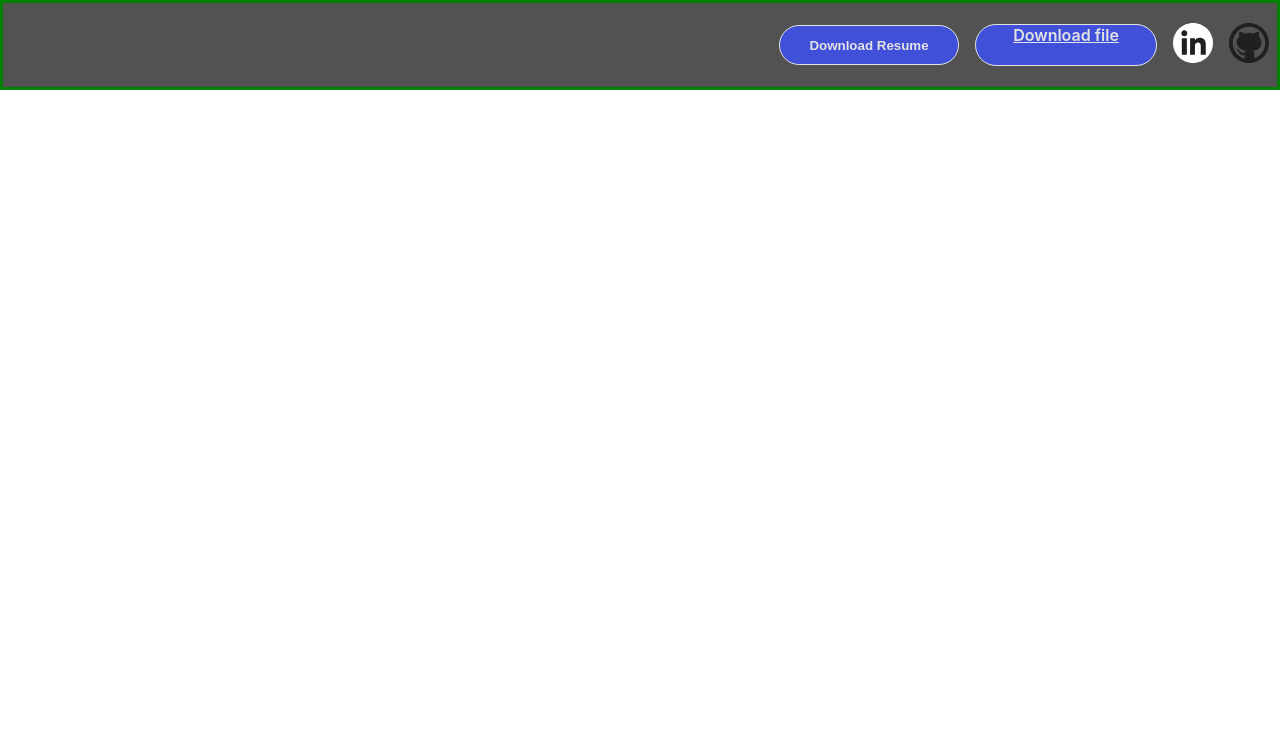
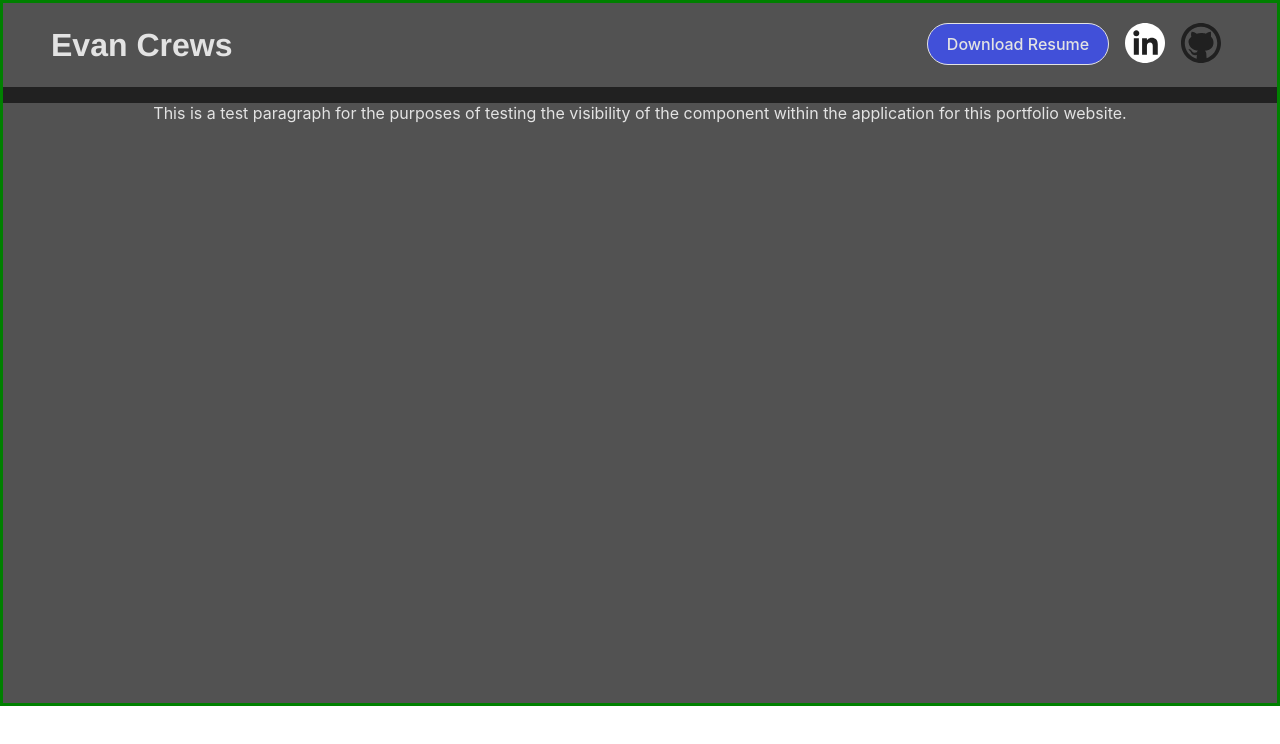
Before and after one commit to Evan-Crews/Portfolio-Website, a React (Create React App) app: page / in a window 1280 px wide. Shown: the top 744 px of the page. Built offline with nearby package versions, Linux system fonts and the light colour scheme.

Commit message:
started the biograhpy portion

```diff
--- a/package.json
+++ b/package.json
@@ -10,6 +10,7 @@
     "react-dom": "^18.0.0",
     "react-scripts": "5.0.1",
     "sass": "^1.50.0",
+    "util": "^0.12.4",
     "web-vitals": "^2.1.4"
   },
   "scripts": {
--- a/src/App.js
+++ b/src/App.js
@@ -1,4 +1,5 @@
 import MenuBar from './Components/MenuBar/MenuBar';
+import Biography from './Components/Biography/Biography'
 import './App.scss';
 
 function App() {
@@ -7,6 +8,9 @@ function App() {
       <div className="menuBar">
         <MenuBar/>
       </div>
+      <div className='biography'>
+        <Biography/>
+      </div>
     </div>
   );
 }
--- /dev/null
+++ b/src/Components/Biography/Biography.js
@@ -0,0 +1,12 @@
+import './Biography.scss'
+
+function Biography () {
+  return (
+    <div className='biographyContainer'>
+      <p className='bioInfo'>
+        This is a test paragraph for the purposes of testing the visibility of the component within the application for this portfolio website.
+      </p>
+    </div>
+  )
+}
+export default Biography
--- /dev/null
+++ b/src/Components/Biography/Biography.scss
@@ -0,0 +1,9 @@
+@import '../../variables.scss';
+
+.biographyContainer {
+  height: 600px;
+  background-color: $secondary-background;
+}
+.bioInfo {
+  color: $text-color;
+}
--- a/src/Components/MenuBar/MenuBar.js
+++ b/src/Components/MenuBar/MenuBar.js
@@ -4,8 +4,14 @@ import github from '../../Icons/github-svgrepo-com.svg'
 function MenuBar() {
   return (
     <div className="mainMenu">
-      <button className="resumeButton">Download Resume</button>
-      <a className="resumeButton" href={require("../../Files/Evan Crews-Resume.pdf")} download="myResume">Download file</a>
+      <div>
+        <h1 className="titleName">
+          Evan Crews
+        </h1>
+      </div>
+      <div className='buttonsDiv'>
+        {/* <button className="resumeButton">Download Resume</button> */}
+        <a className="resumeButton" href={require("../../Files/Evan Crews-Resume.pdf")} download="myResume">Download Resume</a>
         <a href="https://www.linkedin.com/in/evan-crews/">
           <img src={linkedIn} id="linkedIn" alt="LinkedIn" size="sm" className="buttonIcons"/>
         </a>
@@ -13,6 +19,7 @@ function MenuBar() {
           <img src={github} id="linkedIn" alt="LinkedIn" size="sm" className="buttonIcons"/>
         </a>
       </div>
+    </div>
   )
 }
 
--- a/src/Components/MenuBar/menubar.scss
+++ b/src/Components/MenuBar/menubar.scss
@@ -4,7 +4,9 @@
   background-color: $secondary-background;
   display: flex;
   align-items: center;
-  justify-content: flex-end;
+  justify-content: space-between;
+  padding-right: 48px;
+  padding-left: 48px;
 }
 
 .menuButton {
@@ -18,8 +20,12 @@
   margin: 8px;
   height: 40px;
   width: 180px;
+  display: flex;
+  align-items: center;
+  justify-content: center;
+  text-decoration: none;
   color: $text-color;
-  font-weight: 600;
+  font-weight: 500;
   border-radius: 36px;
   border: 1px solid $text-color;
   background-color: $light-accent;
@@ -33,3 +39,10 @@
   height: 40px;
   padding: 8px;
 }
+.titleName {
+  color: $text-color;
+  font-family: Helvetica;
+}
+.buttonsDiv {
+  display: flex;
+}
```
Also changed, not shown: 1 other file (tests, documents, lock files or other folders). Lines whose indentation alone changed are shown as unchanged.
